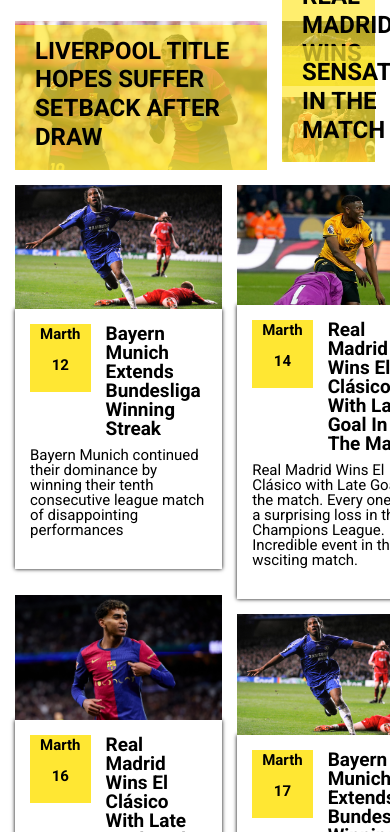
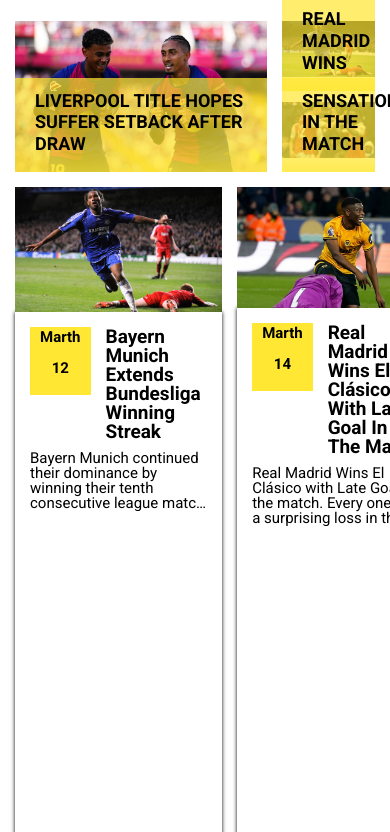
Before and after one commit to RusLan2186/football365.nz, a website: page dev/pages/news.html in a window 390 px wide. Shown: the part 130-962 px from the top of the page. Drawn offline with nearby package versions, Linux system fonts and the light colour scheme.

Commit message:
adaptive: news section

```diff
--- a/dev/css/media.css
+++ b/dev/css/media.css
@@ -37,10 +37,8 @@
   padding-bottom: 70%;
 }
 
-.media__img {
-}
-
 .media-card__footer {
+  flex-grow: 1;
   background-color: rgb(255, 255, 255);
   padding-bottom: 15px;
   padding-left: 15px;
@@ -80,6 +78,11 @@
   font-size: 16px;
   font-weight: 500;
   color: rgb(0, 0, 0);
+  display: -webkit-box;
+  -webkit-box-orient: vertical;
+  -webkit-line-clamp: 4;
+  overflow: hidden;
+  text-overflow: ellipsis;
 }
 
 @media (max-width: 991.98px) {
--- a/dev/css/news.css
+++ b/dev/css/news.css
@@ -1,3 +1,4 @@
+/* media section */
 .news__items {
   display: flex;
   flex-direction: column;
@@ -33,11 +34,112 @@
   height: 119px;
 }
 
+/* news section */
+
+.news__section {
+  position: relative;
+}
+
+.news__rows {
+  display: grid;
+  grid-template-columns: 70% 1fr;
+  column-gap: 15px;
+  margin-bottom: 15px;
+  position: relative;
+  z-index: 10;
+}
+
+.big-news__item {
+  position: relative;
+  transition: 0.3s all ease;
+  background: linear-gradient(0deg, rgba(255, 231, 51, 0.5));
+  color: rgb(255, 255, 255);
+  text-transform: uppercase;
+}
+.big-news__item:hover {
+}
+.big-news__img_block {
+  padding-bottom: 59%;
+}
+
+.news__text_block {
+  position: absolute;
+  display: flex;
+  flex-direction: column;
+  row-gap: 10px;
+  align-items: flex-start;
+  z-index: 10;
+  pointer-events: none;
+  bottom: 0;
+  width: 100%;
+  padding-bottom: 10px;
+  padding-top: 12px;
+  padding-left: 20px;
+  padding-right: 20px;
+  background-color: rgba(255, 231, 51, 0.71);
+}
+
+.news__items_block {
+  display: flex;
+  flex-direction: column;
+  row-gap: 11px;
+}
+.news-item {
+  position: relative;
+}
+.news__img_block {
+  padding-bottom: 70%;
+}
+.news__title {
+  color: rgb(0, 0, 0);
+  text-transform: uppercase;
+  font-size: 24px;
+  font-weight: 700;
+}
+
+.news__cards {
+  display: grid;
+  grid-template-columns: repeat(3, 1fr);
+  gap: 15px;
+  position: relative;
+  z-index: 10;
+}
+
+.news-card__image-block {
+  padding-bottom: 70%;
+}
+
+@media (max-width: 1199.98px) {
+  .news__title {
+    font-size: 20px;
+  }
+}
+
 @media (max-width: 991.98px) {
   .news__items {
     display: grid;
     grid-template-columns: 1fr 1fr;
     gap: 10px;
+  }
+
+  .news__rows {
+    display: flex;
+    flex-direction: column;
+    row-gap: 15px;
+  }
+
+  .news__items_block {
+    display: grid;
+    grid-template-columns: 1fr 1fr;
+    column-gap: 15px;
+  }
+
+  .news__cards {
+    grid-template-columns: repeat(2, 1fr);
+  }
+
+  .news__card_image-block {
+    padding-bottom: 70%;
   }
 }
 
@@ -45,10 +147,19 @@
   .news__block {
     grid-template-columns: 40% 1fr;
   }
+
+  .news__img_block,
+  .big-news__img_block {
+    padding-bottom: 60%;
+  }
 }
 
 @media (max-width: 599.98px) {
   .news__items {
+    grid-template-columns: 1fr;
+  }
+
+  .news__items_block {
     grid-template-columns: 1fr;
   }
 
@@ -59,4 +170,16 @@
   .news-info__head {
     row-gap: 10px;
   }
+
+  .news__title {
+    font-size: 18px;
+  }
+
+  .news__cards {
+    grid-template-columns: 1fr;
+  }
+
+  .news-card__image-block {
+    padding-bottom: 50%;
+  }
 }
--- a/dev/css/styles.css
+++ b/dev/css/styles.css
@@ -239,32 +239,13 @@
   transition: 0.3s all ease;
 }
 
-.news__section {
-  position: relative;
-}
+
 .footer__menu {
   display: flex;
   flex-basis: 60%;
   justify-content: space-between;
 }
-.news__rows {
-  column-gap: 15px;
-  margin-bottom: 15px;
-  position: relative;
-  z-index: 10;
-}
-.big-news__item {
-  position: relative;
-  transition: 0.3s all ease;
-  background: linear-gradient(0deg, rgba(255, 231, 51, 0.5));
-  color: rgb(255, 255, 255);
-  text-transform: uppercase;
-}
-.big-news__item:hover {
-}
-.big-news__img_block {
-  padding-bottom: 59%;
-}
+
 .overlay__img {
   transition: 0.3s all ease;
   background: linear-gradient(0deg, rgba(255, 231, 51, 0.5), transparent);
@@ -276,52 +257,11 @@
   background-size: 100% 100%;
   transition: 0.3s all ease;
 }
-.news__text_block {
-  position: absolute;
-  display: flex;
-  flex-direction: column;
-  row-gap: 10px;
-  align-items: flex-start;
-  z-index: 10;
-  pointer-events: none;
-  bottom: 0;
-  width: 100%;
-  padding-bottom: 10px;
-  padding-top: 12px;
-  padding-left: 20px;
-  padding-right: 20px;
-  background-color: rgba(255, 231, 51, 0.71);
-}
+
 .text-white {
   color: rgb(255, 255, 255);
 }
-.news__items_block {
-  display: flex;
-  flex-direction: column;
-  row-gap: 11px;
-}
-.news-item {
-  position: relative;
-}
-.news__img_block {
-  padding-bottom: 70%;
-}
-.news__title {
-  color: rgb(0, 0, 0);
-  text-transform: uppercase;
-  font-size: 24px;
-  font-weight: 700;
-}
-.news__cards {
-  column-gap: 15px;
-  position: relative;
-  z-index: 10;
-}
-.news__column {
-  display: flex;
-  flex-direction: column;
-  row-gap: 15px;
-}
+
 .result__fullsection {
   background-image: url('../images/cc0fe0179d961f4518a86aed3b90b49d.jpg');
   background-size: cover;
```
Also changed, not shown: dev/index.html (+53 -50 lines).
